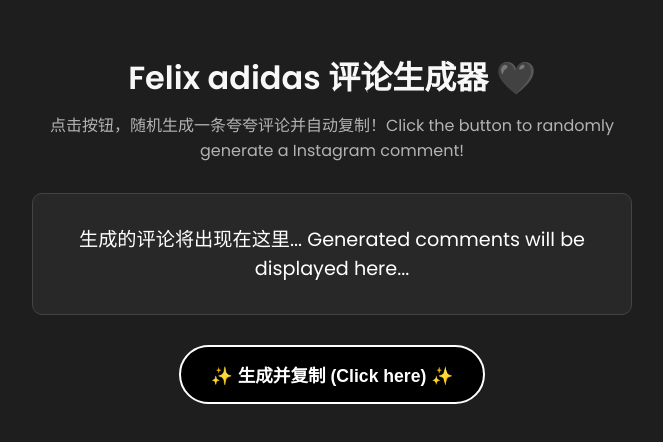
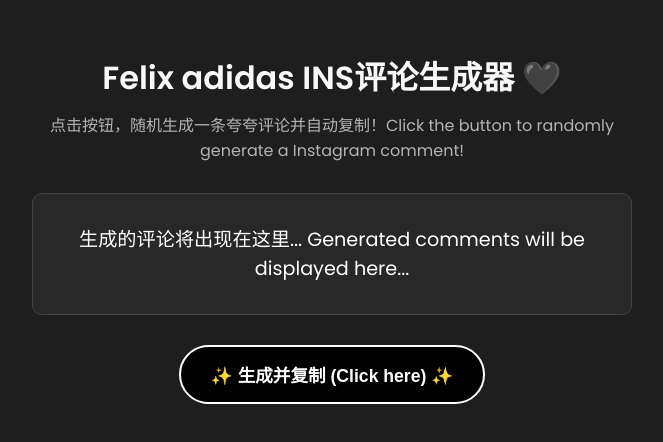
Before and after one commit to VioletYu915/Felix-adidas-Comment-Generator, a plain HTML site: page index.html in a window 1280 px wide. Shown: the part 152-594 px from the top of the page, without its empty margins (308-971 px from the left). Drawn offline with Linux system fonts and the light colour scheme.

Commit message:
Update index.html

```diff
--- a/index.html
+++ b/index.html
@@ -3,7 +3,7 @@
 <head>
     <meta charset="UTF-8">
     <meta name="viewport" content="width=device-width, initial-scale=1.0">
-    <title>Felix adidas 评论生成器 🖤</title>
+    <title>Felix adidas INS评论生成器 🖤</title>
     <style>
         @import url('https://fonts.googleapis.com/css2?family=Poppins:wght@400;600&display=swap');
 
@@ -88,7 +88,7 @@
 <body>
 
     <div class="container">
-        <h1>Felix adidas 评论生成器 🖤</h1>
+        <h1>Felix adidas INS评论生成器 🖤</h1>
         <p class="subtitle">点击按钮，随机生成一条夸夸评论并自动复制！Click the button to randomly generate a Instagram comment!</p>
 
         <div class="comment-display" id="comment-display">
```
